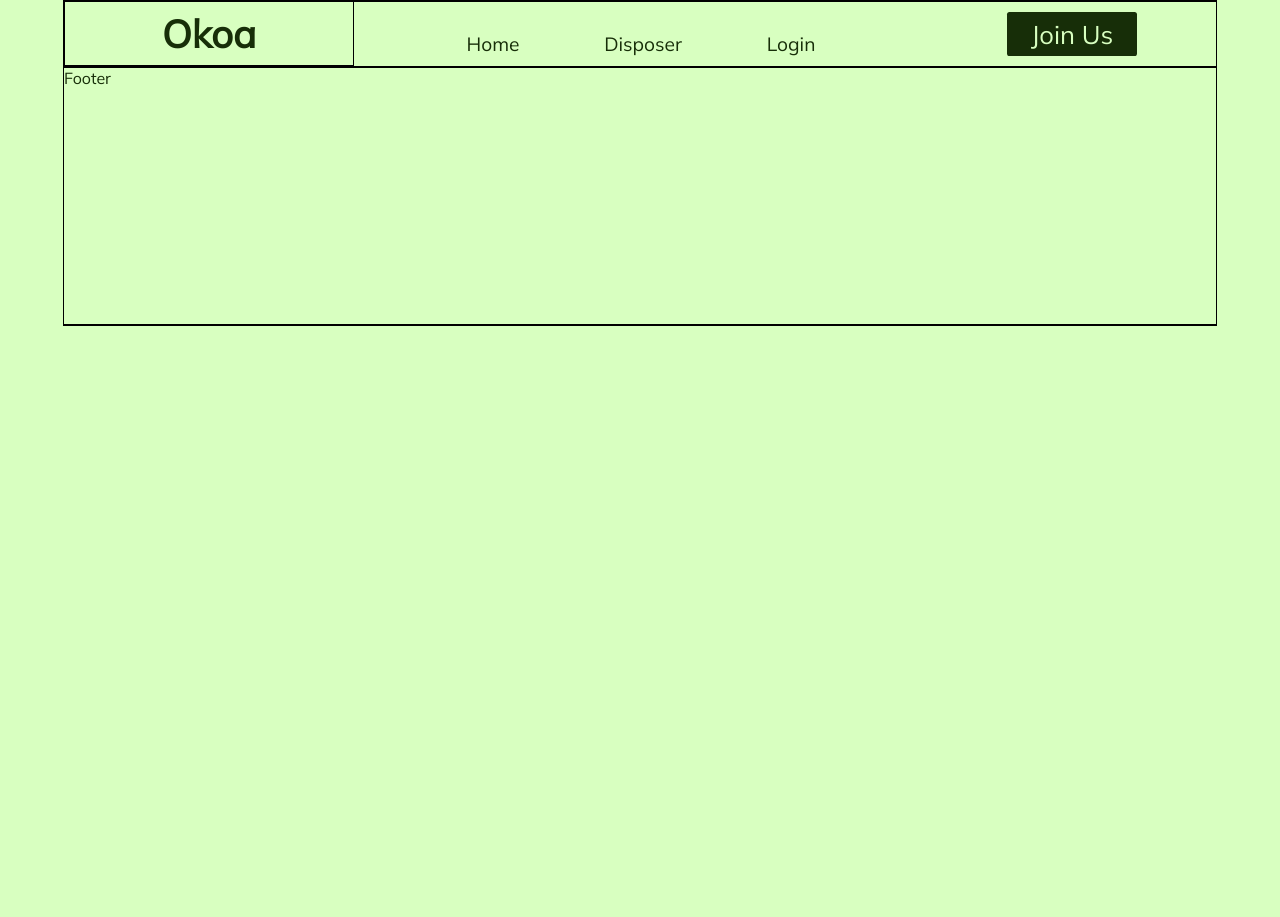
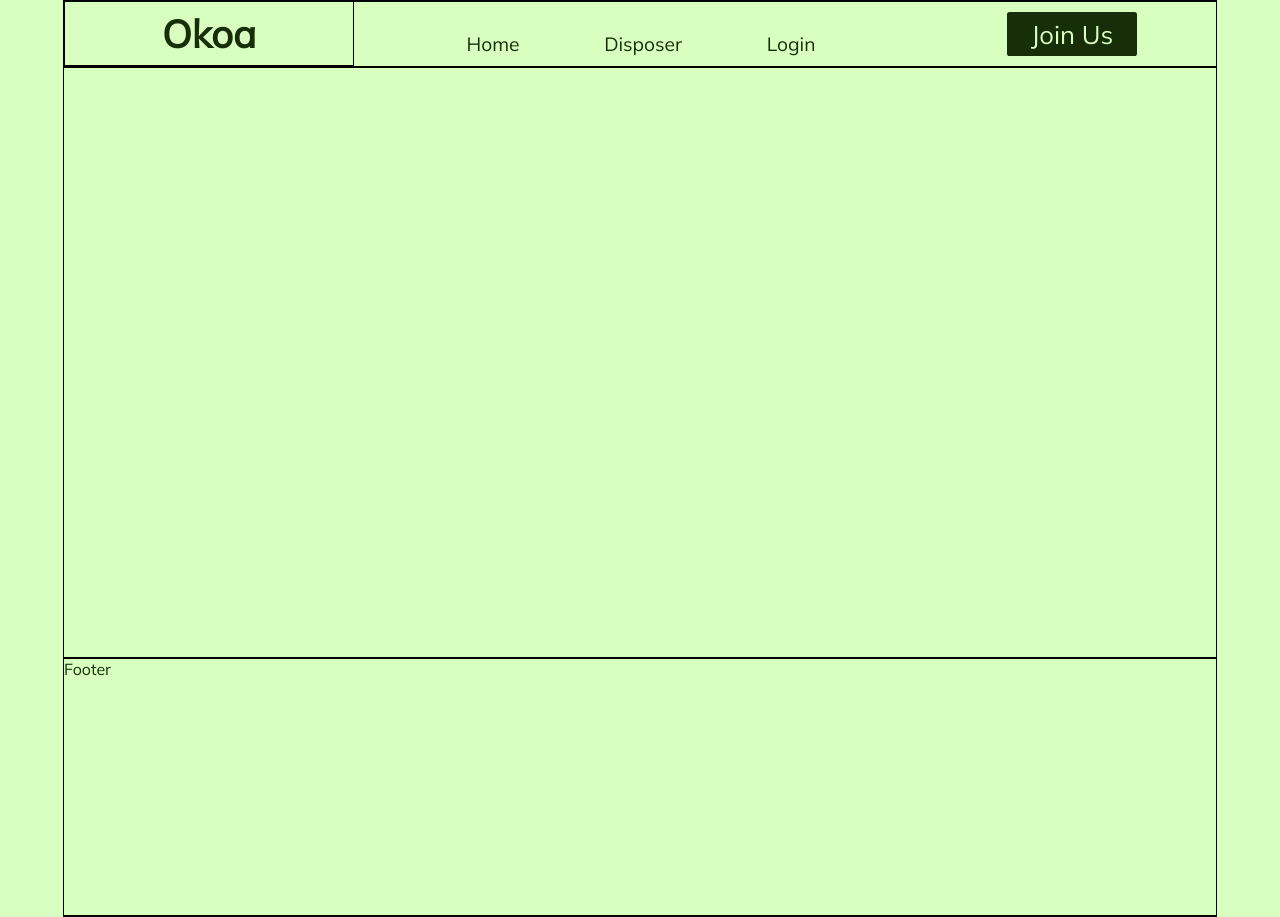
Before and after one commit to MokuaEnock/greenly, a React (Create React App) app: page /login in a window 1280 px wide. Before the commit the page ends 800 px from the top, so only its background shows below. Built offline with nearby package versions, Linux system fonts and the light colour scheme.

Commit message:
create login and auth paths an dbasic area

```diff
--- a/src/App.js
+++ b/src/App.js
@@ -9,6 +9,7 @@ import Events from "./pages/events/events";
 import Process from "./pages/process/process";
 import Contact from "./pages/contact/contact";
 import Auth from "./pages/auth/auth";
+import Login from "./pages/auth/login";
 import Collector from "./pages/collector/Collector";
 import Disposer from "./pages/disposer/Disposer";
 
@@ -24,6 +25,7 @@ function App() {
         <Route path="/process" element={<Process />} />
         {/* <Route path="/contact" element={<Contact />} /> */}
         <Route path="/auth" element={<Auth />} />
+        <Route path="/login" element={<Login />} />
         <Route path="/collector" element={<Collector />} />
         <Route path="/disposer" element={<Disposer />} />
       </Routes>
--- a/src/pages/auth/auth.css
+++ b/src/pages/auth/auth.css
@@ -0,0 +1,14 @@
+.auth{
+    border:thin solid #172e08;
+    width: 100%;
+    height: 45vw;
+    display:flex;
+    flex-direction: column;
+    align-items: center;
+    justify-content: center;
+
+}
+
+/* background-color: #d8ffc0;
+color: #172E08;
+ */
--- a/src/pages/auth/auth.js
+++ b/src/pages/auth/auth.js
@@ -1,3 +1,3 @@
 export default function Auth() {
-  return <main id="auth"></main>;
+  return <main className="auth"></main>;
 }
--- a/src/pages/auth/login.js
+++ b/src/pages/auth/login.js
@@ -1,3 +1,3 @@
-export default function Login(){
-    return<main id="auth"></main>
+export default function Login() {
+  return <main className="auth"></main>;
 }
```
